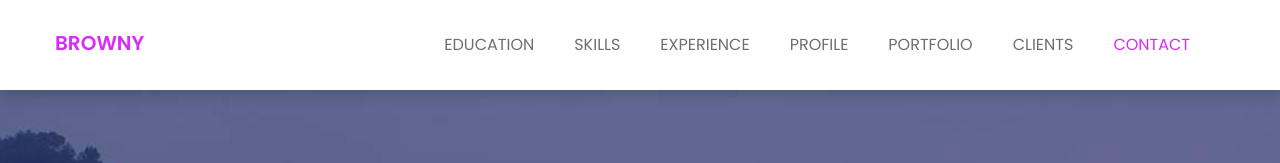
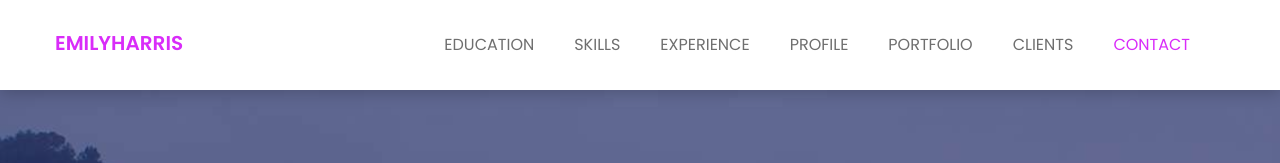
Before and after one commit to emilyharris1/website, a plain HTML site: page home.html in a window 1280 px wide. Shown: the top 163 px of the page. Drawn offline with nearby package versions, Linux system fonts and the light colour scheme.

Commit message:
Update home.html

```diff
--- a/home.html
+++ b/home.html
@@ -70,7 +70,7 @@
 			                <button type="button" class="navbar-toggle" data-toggle="collapse" data-target="#navbar-menu">
 			                    <i class="fa fa-bars"></i>
 			                </button>
-			                <a class="navbar-brand" href="home.html">browny</a>
+			                <a class="navbar-brand" href="home.html">emilyharris</a>
 			            </div><!--/.navbar-header-->
 			            <!-- End Header Navigation -->
 
```
